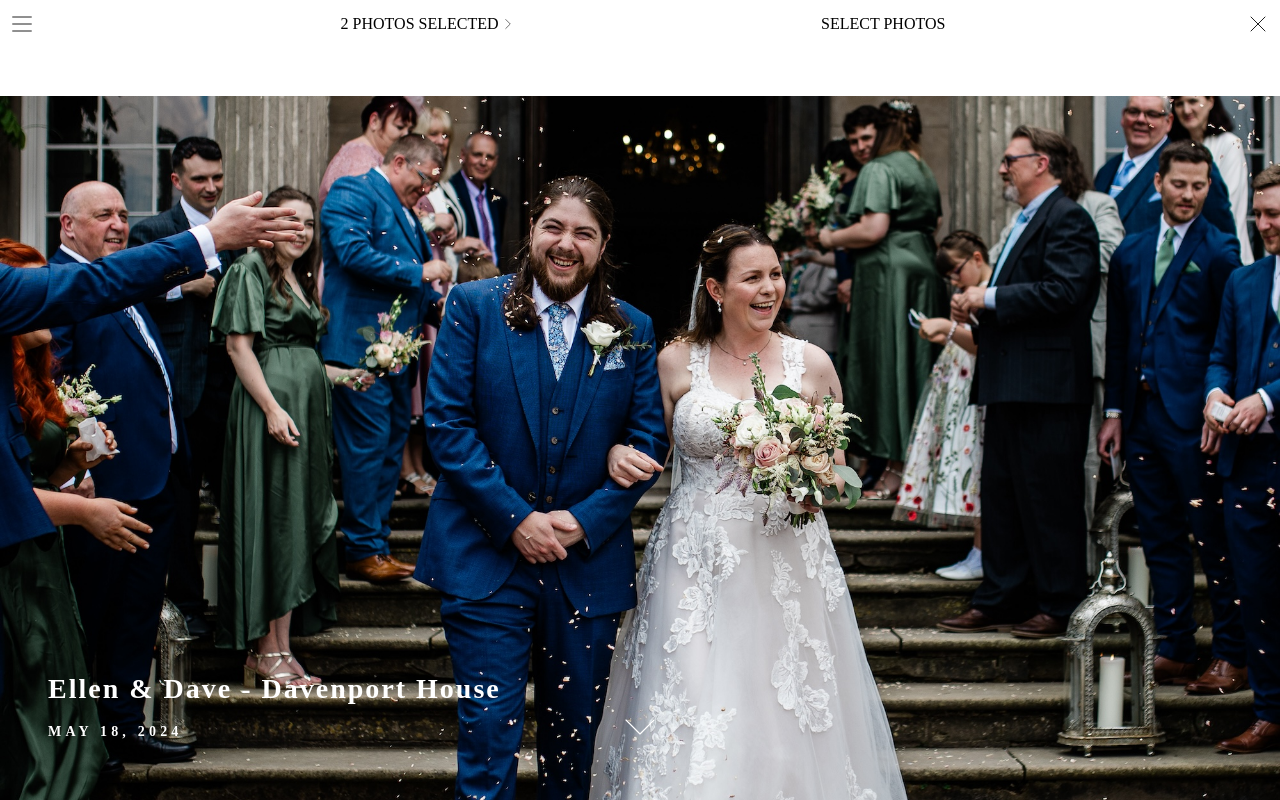
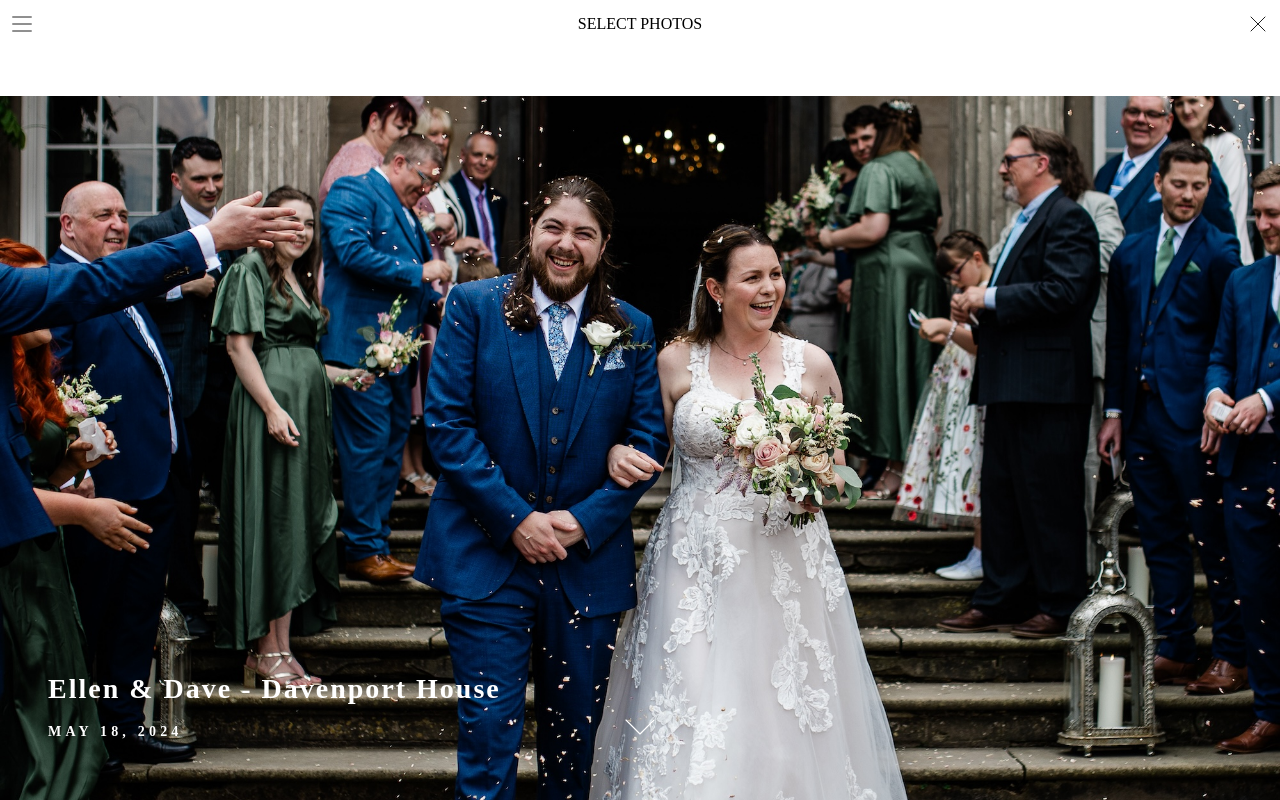
Before and after one commit to ellaroosmarijn/laura-photography, a Next.js app: page / in a window 1280 px wide. Both pictures are taken after a click on the element "SELECT". Shown: the top 800 px of the page. Built offline with nearby package versions, Linux system fonts and the light colour scheme; a web font is replaced by a local one.

Commit message:
fix: add check that no items have been selected to show 'select photos' text

```diff
--- a/app/_components/mobileHeader/index.tsx
+++ b/app/_components/mobileHeader/index.tsx
@@ -7,7 +7,7 @@ import { useState } from "react"
 export function MobileHeader() {
   const [open, setOpen] = useState(false)
   const [selectIsActive, setSelectIsActive] = useState(false)
-  let selected = [1, 0]
+  let selected = []
 
   return (
     <div className={styles.wrapper}>
@@ -36,7 +36,7 @@ export function MobileHeader() {
             <ChevronRight strokeWidth={0.75} size={18} />
           </button>
         )}
-        {selectIsActive && <p>Select photos</p>}
+        {selectIsActive && selected.length <= 0 && <p>Select photos</p>}
         {!selectIsActive ? (
           <p
             className={styles.select}
```
